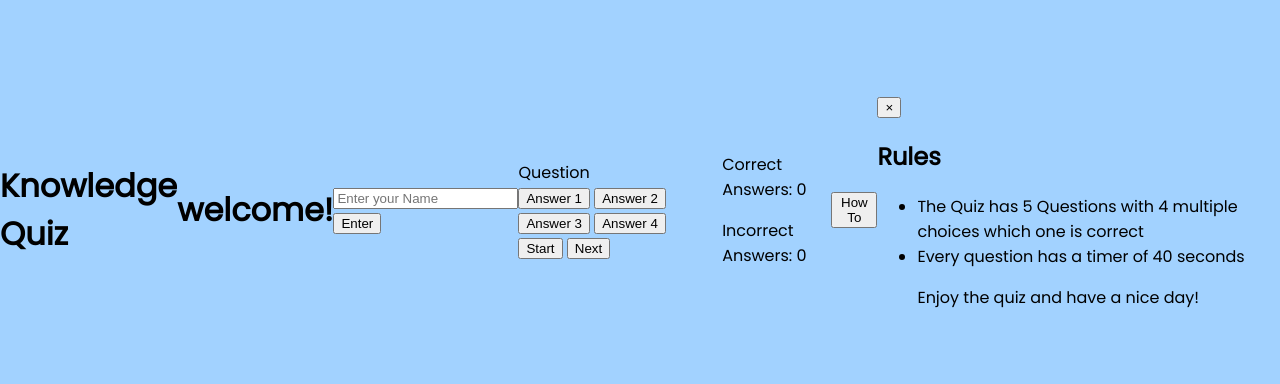
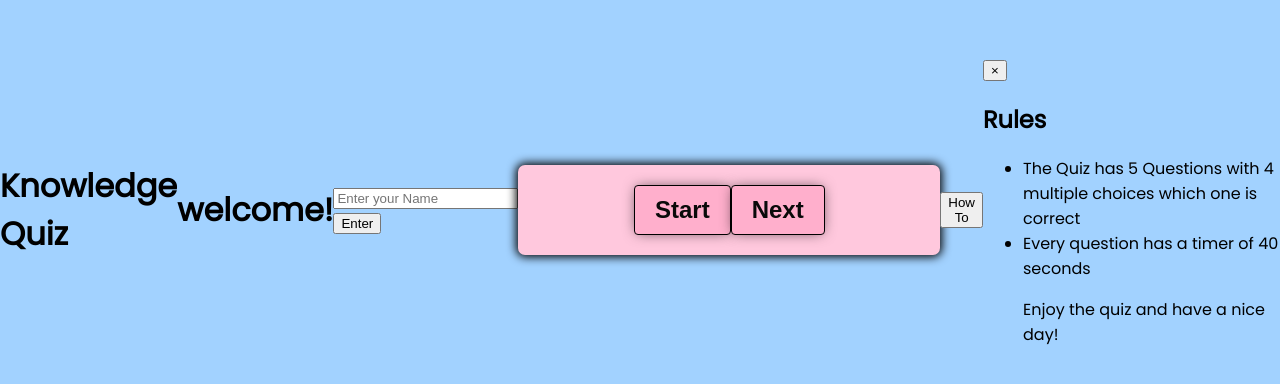
Before and after one commit to MRWaelGhandoura/Knowledge-Quiz, a plain HTML site: page index.html in a window 1280 px wide. Shown: the part 190-574 px from the top of the page. Drawn offline with Linux system fonts and the light colour scheme.

Commit message:
adding style to question area

```diff
--- a/assets/css/style.css
+++ b/assets/css/style.css
@@ -22,3 +22,70 @@ body {
     --hue-wrong: 0;
     --hue-correct: 145;
   }
+
+body.correct {
+    --hue: var(--hue-correct);
+  }
+
+body.wrong {
+    --hue: var(--hue-wrong);
+  }
+
+
+
+.container {
+    width: 800px;
+    max-width: 80%;
+    height: auto;
+    background-color: #FFC8DD;
+    border-radius: 7px;
+    padding: 20px;
+    box-shadow: 0px 0px 10px 2px;
+  }
+
+.btn-grid {
+    display: grid;
+    grid-template-columns: repeat(2, auto);
+    gap: 10px;
+    margin: 20px 0;
+  }
+
+  .btn {
+    border: 1px solid black;
+    padding: 10px 20px;
+    border-radius: 4px;
+    font-size: 24px;
+    color: #0a0a0a;
+    background: #FFAFCC;
+    box-shadow: 0px 0px 14px -3px rgba(0, 0, 0, 0.7);
+    outline: none;
+  }
+
+  .btn:hover {
+    border-color: black;
+  }
+
+  .btn.correct {
+    --hue: var(--hue-correct);
+    color: black;
+  }
+
+  .btn.wrong {
+    --hue: var(--hue-wrong);
+  }
+
+.start-btn, .next-btn {
+    font-size: 1.5rem;
+    font-weight: bold;
+    padding: 10px 20px;
+}
+
+.controls {
+    display: flex;
+    justify-content: center;
+    align-items: center;
+}
+
+.hide {
+    display: none;
+}
```
